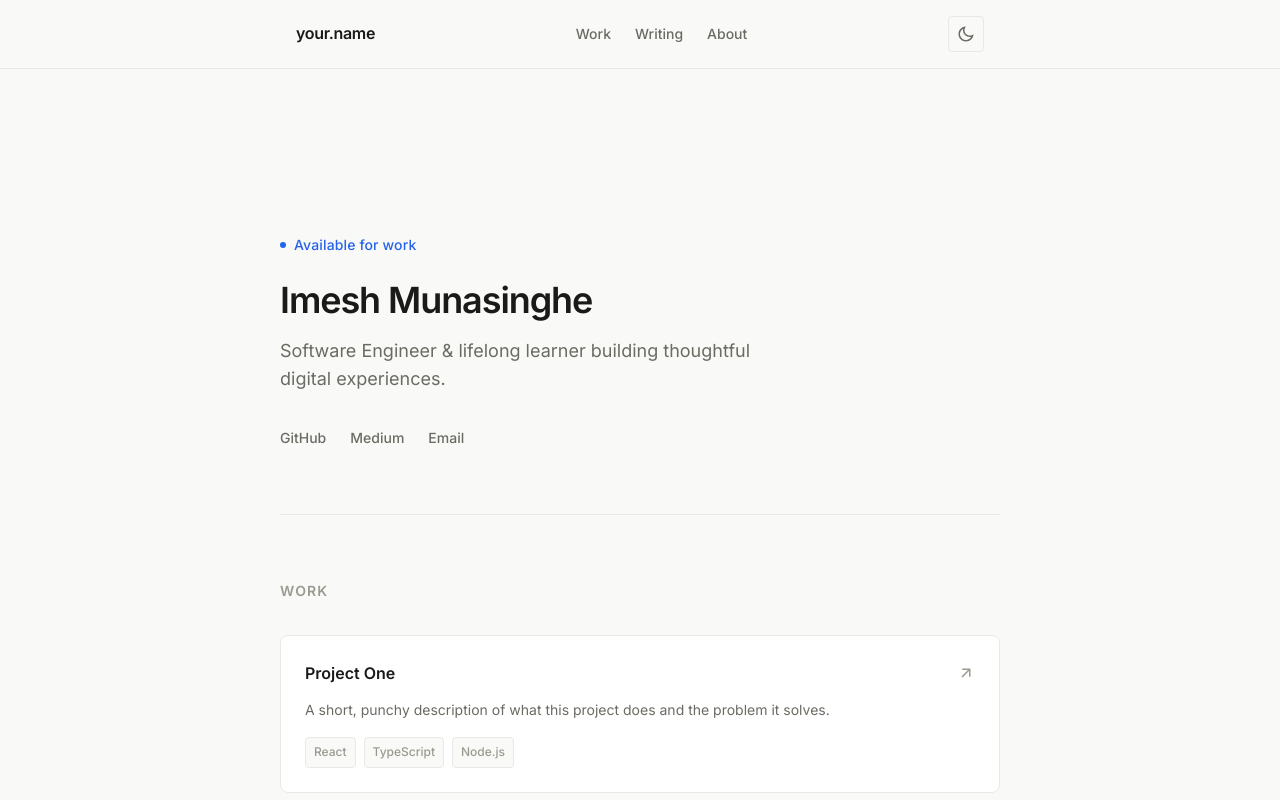
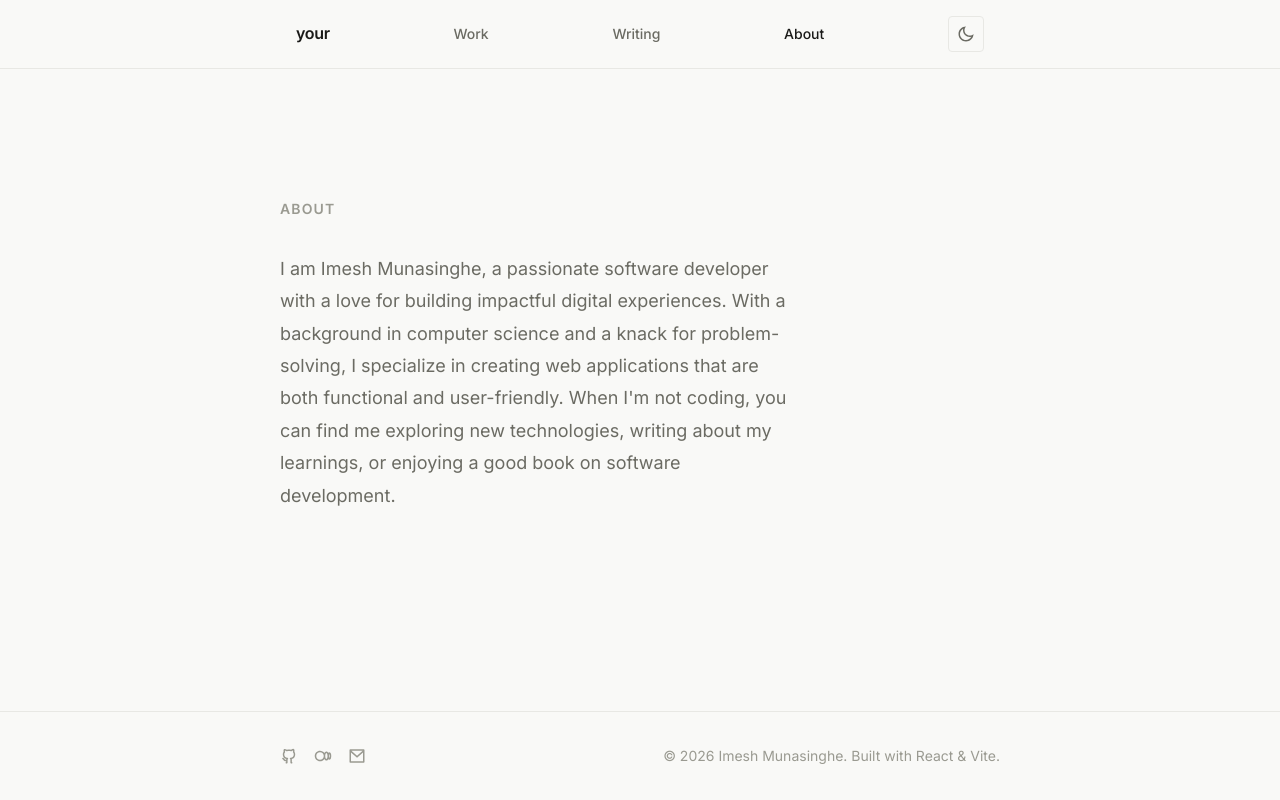
Before and after one commit to ImeshMunasinghe/my-portfolio, a React (Vite) app: page /about in a window 1280 px wide. Shown: the top 800 px of the page. Built offline with nearby package versions, Linux system fonts and the light colour scheme.

Commit message:
feat: add React Router with pages and active nav links

```diff
--- a/package.json
+++ b/package.json
@@ -12,7 +12,8 @@
   "dependencies": {
     "react": "^19.2.6",
     "react-dom": "^19.2.6",
-    "react-icons": "^5.6.0"
+    "react-icons": "^5.6.0",
+    "react-router-dom": "^7.15.1"
   },
   "devDependencies": {
     "@eslint/js": "^10.0.1",
--- a/src/App.tsx
+++ b/src/App.tsx
@@ -1,32 +1,39 @@
-import { useState, useEffect } from "react";
-import Layout from "./components/Layout/Layout";
-import Hero from "./components/Hero/Hero";
-import Projects from "./components/Projects/Projects";
-import Writing from "./components/Writing/Writing";
+import { useState, useEffect } from 'react';
+import { BrowserRouter, Routes, Route } from 'react-router-dom';
+import Layout from './components/Layout/Layout';
+import Home from './pages/Home';
+import Work from './pages/Work';
+import WritingPage from './pages/WritingPage';
+import About from './pages/About';
 
-type Theme = "light" | "dark";
+type Theme = 'light' | 'dark';
 
 function App() {
   const [theme, setTheme] = useState<Theme>(() => {
-    const stored = localStorage.getItem("theme");
-    return stored === "light" || stored === "dark" ? stored : "light";
+    const stored = localStorage.getItem('theme');
+    return (stored === 'light' || stored === 'dark') ? stored : 'light';
   });
 
   useEffect(() => {
-    document.documentElement.setAttribute("data-theme", theme);
-    localStorage.setItem("theme", theme);
+    document.documentElement.setAttribute('data-theme', theme);
+    localStorage.setItem('theme', theme);
   }, [theme]);
 
   const toggleTheme = () => {
-    setTheme((prev) => (prev === "light" ? "dark" : "light"));
+    setTheme(prev => (prev === 'light' ? 'dark' : 'light'));
   };
 
   return (
-    <Layout theme={theme} onToggleTheme={toggleTheme}>
-      <Hero />
-      <Projects />
-      <Writing />
-    </Layout>
+    <BrowserRouter>
+      <Layout theme={theme} onToggleTheme={toggleTheme}>
+        <Routes>
+          <Route path="/" element={<Home />} />
+          <Route path="/work" element={<Work />} />
+          <Route path="/writing" element={<WritingPage />} />
+          <Route path="/about" element={<About />} />
+        </Routes>
+      </Layout>
+    </BrowserRouter>
   );
 }
 
--- a/src/components/Header/Header.module.css
+++ b/src/components/Header/Header.module.css
@@ -68,3 +68,7 @@
   border-color: var(--color-text-muted);
   background-color: var(--color-surface);
 }
+
+.navLinkActive {
+  color: var(--color-text-primary);
+}
--- a/src/components/Header/Header.tsx
+++ b/src/components/Header/Header.tsx
@@ -1,8 +1,9 @@
-import { RiSunLine, RiMoonLine } from 'react-icons/ri';
-import styles from './Header.module.css';
+import { Link, NavLink } from "react-router-dom";
+import { RiSunLine, RiMoonLine } from "react-icons/ri";
+import styles from "./Header.module.css";
 
 interface HeaderProps {
-  theme: 'light' | 'dark';
+  theme: "light" | "dark";
   onToggleTheme: () => void;
 }
 
@@ -10,22 +11,45 @@ function Header({ theme, onToggleTheme }: HeaderProps) {
   return (
     <header className={styles.header}>
       <div className={styles.container}>
-        <a href="/" className={styles.logo}>
-          your.name
-        </a>
+        <Link to="/" className={styles.logo}>
+          your
+        </Link>
 
-        <nav className={styles.nav}>
-          <a href="#work" className={styles.navLink}>Work</a>
-          <a href="#writing" className={styles.navLink}>Writing</a>
-          <a href="#about" className={styles.navLink}>About</a>
-        </nav>
+        <NavLink
+          to="/work"
+          className={({ isActive }) =>
+            `${styles.navLink} ${isActive ? styles.navLinkActive : ""}`
+          }
+        >
+          Work
+        </NavLink>
+        <NavLink
+          to="/writing"
+          className={({ isActive }) =>
+            `${styles.navLink} ${isActive ? styles.navLinkActive : ""}`
+          }
+        >
+          Writing
+        </NavLink>
+        <NavLink
+          to="/about"
+          className={({ isActive }) =>
+            `${styles.navLink} ${isActive ? styles.navLinkActive : ""}`
+          }
+        >
+          About
+        </NavLink>
 
         <button
           className={styles.themeToggle}
           onClick={onToggleTheme}
           aria-label="Toggle theme"
         >
-          {theme === 'light' ? <RiMoonLine size={18} /> : <RiSunLine size={18} />}
+          {theme === "light" ? (
+            <RiMoonLine size={18} />
+          ) : (
+            <RiSunLine size={18} />
+          )}
         </button>
       </div>
     </header>
--- /dev/null
+++ b/src/pages/About.module.css
@@ -0,0 +1,31 @@
+.section {
+  padding: var(--space-16) 0;
+  animation: fadeUp 0.6s ease both;
+}
+
+.heading {
+  font-size: var(--text-sm);
+  font-weight: 600;
+  text-transform: uppercase;
+  letter-spacing: 0.08em;
+  color: var(--color-text-muted);
+  margin-bottom: var(--space-8);
+}
+
+.bio {
+  font-size: var(--text-lg);
+  color: var(--color-text-secondary);
+  line-height: 1.8;
+  max-width: 520px;
+}
+
+@keyframes fadeUp {
+  from {
+    opacity: 0;
+    transform: translateY(16px);
+  }
+  to {
+    opacity: 1;
+    transform: translateY(0);
+  }
+}
--- /dev/null
+++ b/src/pages/About.tsx
@@ -0,0 +1,14 @@
+import styles from './About.module.css';
+
+function About() {
+  return (
+    <section className={styles.section}>
+      <h2 className={styles.heading}>About</h2>
+      <p className={styles.bio}>
+        I am Imesh Munasinghe, a passionate software developer with a love for building impactful digital experiences. With a background in computer science and a knack for problem-solving, I specialize in creating web applications that are both functional and user-friendly. When I'm not coding, you can find me exploring new technologies, writing about my learnings, or enjoying a good book on software development.
+      </p>
+    </section>
+  );
+}
+
+export default About;
--- /dev/null
+++ b/src/pages/Home.tsx
@@ -0,0 +1,15 @@
+import Hero from '../components/Hero/Hero';
+import Projects from '../components/Projects/Projects';
+import Writing from '../components/Writing/Writing';
+
+function Home() {
+  return (
+    <>
+      <Hero />
+      <Projects />
+      <Writing />
+    </>
+  );
+}
+
+export default Home;
--- /dev/null
+++ b/src/pages/Work.tsx
@@ -0,0 +1,7 @@
+import Projects from '../components/Projects/Projects';
+
+function Work() {
+  return <Projects />;
+}
+
+export default Work;
--- /dev/null
+++ b/src/pages/WritingPage.tsx
@@ -0,0 +1,7 @@
+import Writing from '../components/Writing/Writing';
+
+function WritingPage() {
+  return <Writing />;
+}
+
+export default WritingPage;
```
Also changed, not shown: 1 other file (tests, documents, lock files or other folders).
